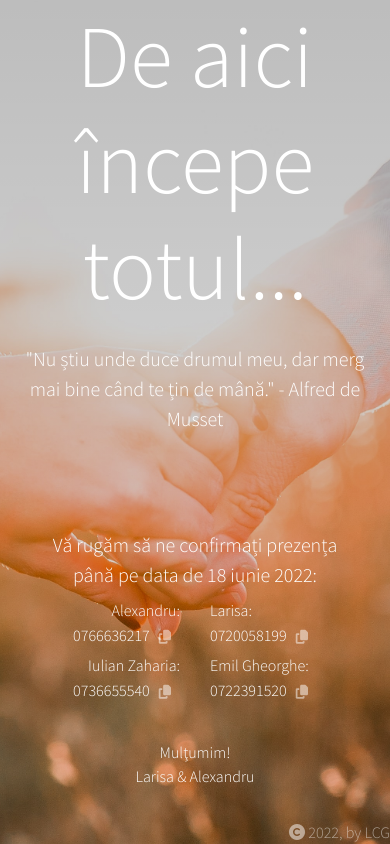
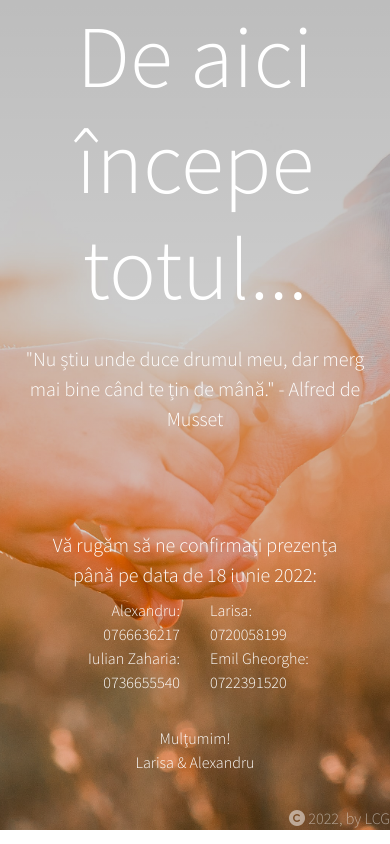
Before and after one commit to larisa-gheorghe/vue-wedding-app, a Vue app: page / in a window 390 px wide. Shown: the part 5036-5880 px from the top of the page. Built offline with nearby package versions, Linux system fonts and the light colour scheme.

Commit message:
clickable phone numbers

```diff
--- a/public/index.html
+++ b/public/index.html
@@ -17,6 +17,7 @@
 
     <script src="https://code.jquery.com/jquery-3.5.1.slim.min.js" integrity="sha384-DfXdz2htPH0lsSSs5nCTpuj/zy4C+OGpamoFVy38MVBnE+IbbVYUew+OrCXaRkfj" crossorigin="anonymous"></script>
     <script src="https://cdn.jsdelivr.net/npm/bootstrap@4.5.3/dist/js/bootstrap.bundle.min.js" integrity="sha384-ho+j7jyWK8fNQe+A12Hb8AhRq26LrZ/JpcUGGOn+Y7RsweNrtN/tE3MoK7ZeZDyx" crossorigin="anonymous"></script>
+
     <script src="https://kit.fontawesome.com/1a62934c14.js" crossorigin="anonymous"></script>
   </body>
 </html>
--- a/src/components/Confirmare.vue
+++ b/src/components/Confirmare.vue
@@ -18,38 +18,24 @@
         <p class="font-weight-300 text-white mb-2 text-right">
           Alexandru:
           <br>
-          <span id="alex">0766636217</span>
-          <button class="btn btn-sm"
-            @click.prevent="copyText('#alex')">
-            <i class="fa-solid fa-copy text-white-50"></i>
-          </button>
+          <a class="text-white" href="tel:0766636217">0766636217</a>
           <br>
           Iulian Zaharia:
           <br>
-          <span id="iulian">0736655540</span>
-          <button class="btn btn-sm"
-            @click.prevent="copyText('#iulian')">
-            <i class="fa-solid fa-copy text-white-50"></i>
-          </button>
-          </p>
+          <a class="text-white" href="tel:0736655540">0736655540</a>
+          <br>
+        </p>
       </div>
       <div class="col-6">
         <p class="font-weight-300 text-white mb-2 text-left">
           Larisa:
           <br>
-          <span id="larisa">0720058199</span>
-          <button class="btn btn-sm"
-            @click.prevent="copyText('#larisa')">
-            <i class="fa-solid fa-copy text-white-50"></i>
-          </button>
+          <a class="text-white" href="tel:0720058199">0720058199</a>
           <br>
           Emil Gheorghe:
           <br>
-          <span id="emil">0722391520</span>
-          <button class="btn btn-sm"
-            @click.prevent="copyText('#emil')">
-            <i class="fa-solid fa-copy text-white-50"></i>
-          </button>
+          <a class="text-white" href="tel:0722391520">0722391520</a>
+          <br>
         </p>
       </div>
       <div class="col-12">
@@ -67,20 +53,3 @@
     2022, by LCG
   </footer>
 </template>
-
-<script>
-export default {
-  name: 'Confirmare',
-  methods: {
-    copyText(id) {
-      const str = document.querySelector(id);
-      const text = str.textContent;
-      navigator.clipboard.writeText(text).then(() => {
-      /* clipboard successfully set */
-      }, () => {
-      /* clipboard write failed */
-      });
-    },
-  },
-};
-</script>
```
